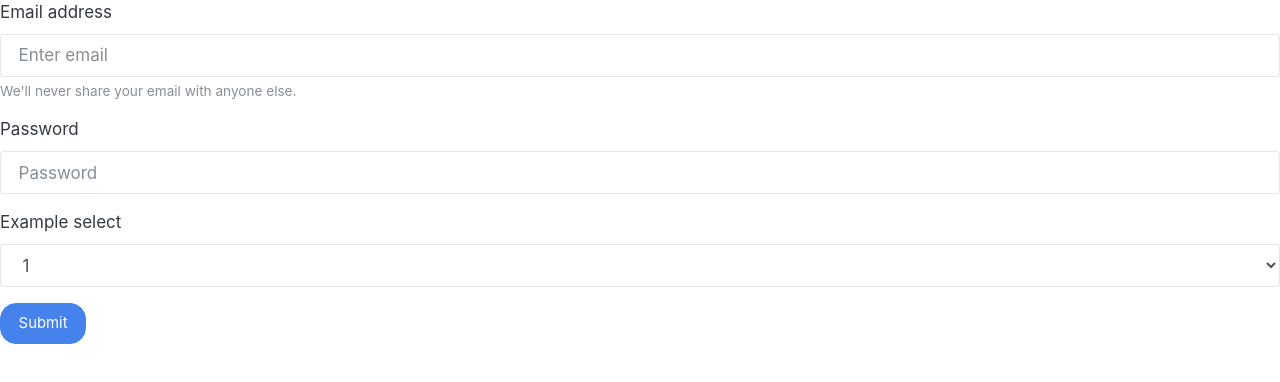
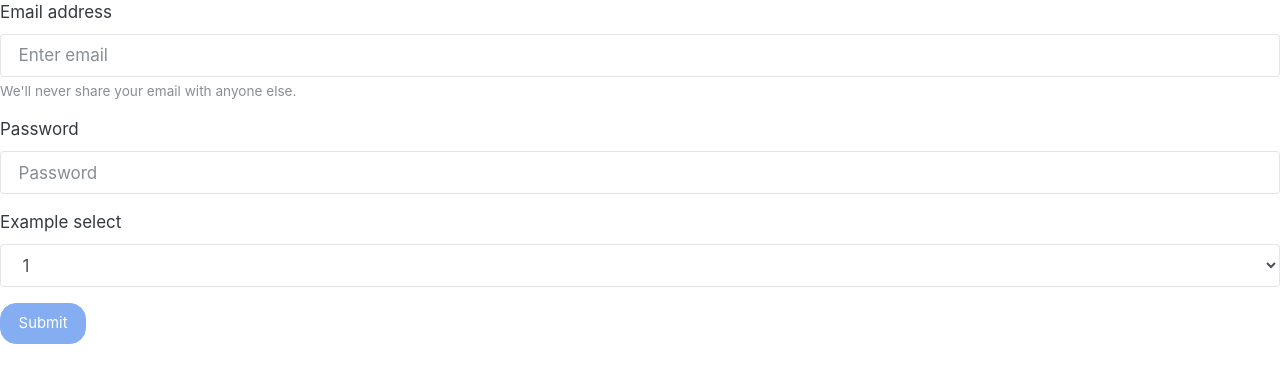
Before and after one commit to PranavSaiyan/angular-forms, an Angular app: page / in a window 1280 px wide. Shown: the top 382 px of the page. Built offline with nearby package versions, Linux system fonts and the light colour scheme.

Commit message:
1 file modified

```diff
--- a/src/app/app.component.html
+++ b/src/app/app.component.html
@@ -20,6 +20,6 @@
         <option>5</option>
       </select>
     </div>
-    <button type="submit" class="btn btn-primary">Submit</button>
+    <button type="submit" class="btn btn-primary" [disabled]="f.form.status === 'INVALID' ? true : false">Submit</button>
   </fieldset>
 </form>
```
